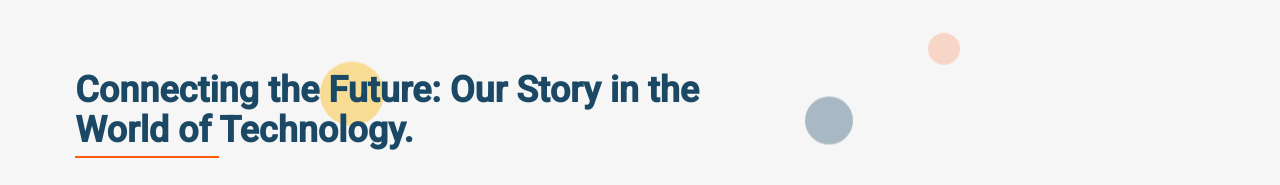
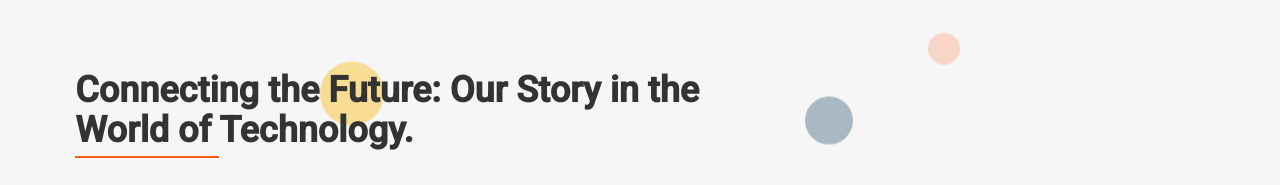
Before and after one commit to bachacode/bachacode-developers, a Next.js app: page /en in a window 1280 px wide. Shown: the part 695-880 px from the top of the page. Built offline with nearby package versions, Linux system fonts and the light colour scheme; no server answers.

Commit message:
chore: removed accent color from homepage about us section

```diff
--- a/src/app/[locale]/page.tsx
+++ b/src/app/[locale]/page.tsx
@@ -88,7 +88,7 @@ export default function Home() {
           <div className="relative flex flex-col items-center lg:w-7/12 lg:items-start lg:pr-6">
             <h2
               id="about"
-              className="text-accent pb-4 text-center text-4xl font-bold lg:pb-0 lg:text-left"
+              className="pb-4 text-center text-4xl font-bold lg:pb-0 lg:text-left"
             >
               {t("about.title")}
             </h2>
```
